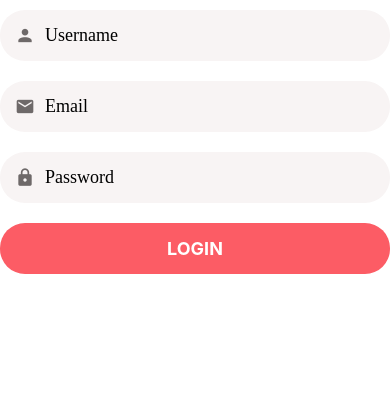
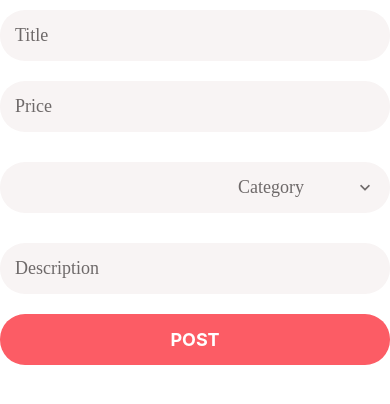
Before and after one commit to vazhab/DoneWithIt, a React Native app: screen / in a window 390 px wide. Shown: the top 404 px of the page. Built offline with nearby package versions, Linux system fonts and the light colour scheme.

Commit message:
Listing edit screen finished and other changes
- AppFormPicker added
- Updated placeholder color for AppTextInput

```diff
--- a/App.js
+++ b/App.js
@@ -15,10 +15,11 @@ import { Switch } from 'react-native';
 import AppPicker from './src/components/AppPicker';
 import LoginScreen from './src/screens/LoginScreen';
 import RegisterScreen from './src/screens/RegisterScreen'
+import ListingEditScreen from './src/screens/ListingEditScreen';
 
 
 export default function App() {
-  return <RegisterScreen />;
+  return <ListingEditScreen />;
 }
 
 const styles = StyleSheet.create({
--- a/src/components/AppPicker.js
+++ b/src/components/AppPicker.js
@@ -18,7 +18,7 @@ function AppPicker({ icon, items, onSelectItem, placeholder, selectedItem, ...ot
                 <View style={styles.container}>
                     {icon && <MaterialCommunityIcons name={icon} size={20} color={colors.medium} style={styles.icon} />}
                     <TextInput style={defaultStyles.text} {...otherProps} />
-                    <AppText style={styles.text}>{selectedItem ? selectedItem.label : placeholder}</AppText>
+                    {selectedItem ? <AppText style={styles.text}>{placeholder}</AppText> : <AppText style={styles.placeholder}>{placeholder}</AppText>}
                     <MaterialCommunityIcons name={'chevron-down'} size={20} color={colors.medium} />
                 </View>
             </TouchableWithoutFeedback>
@@ -59,6 +59,10 @@ const styles = StyleSheet.create({
     },
     text: {
         flex: 1,
+    },
+    placeholder: {
+        color: defaultStyles.colors.medium,
+        flex: 1,
     }
 })
 
--- a/src/components/AppTextInput.js
+++ b/src/components/AppTextInput.js
@@ -8,7 +8,7 @@ function AppTextInput({ icon, ...otherProps }) {
     return (
         <View style={styles.container}>
             {icon && <MaterialCommunityIcons name={icon} icon={'email'} size={20} color={colors.medium} style={styles.icon} />}
-            <TextInput style={defaultStyles.text} {...otherProps} />
+            <TextInput placeholderTextColor={defaultStyles.colors.medium} style={defaultStyles.text} {...otherProps} />
         </View>
     );
 }
--- /dev/null
+++ b/src/components/forms/AppFormPicker.js
@@ -0,0 +1,22 @@
+import { useFormikContext } from "formik";
+import React from "react";
+import AppPicker from "../AppPicker";
+import ErrorMessage from "./ErrorMessage";
+
+function AppFormPicker({ items, name, placeholder }) {
+    const { errors, setFieldValue, touched, values } = useFormikContext();
+    return (
+        <>
+            <AppPicker
+                items={items}
+                onSelectItem={(item) => setFieldValue(name, item)}
+                placeholder={placeholder}
+                selectedItem={values[name]}>
+            </AppPicker>
+            <ErrorMessage
+                error={errors[name]} visible={touched[name]} />
+        </>
+    );
+}
+
+export default AppFormPicker;
--- /dev/null
+++ b/src/screens/ListingEditScreen.js
@@ -0,0 +1,72 @@
+import React from "react";
+import { StyleSheet } from "react-native";
+import * as Yup from 'yup';
+import { AppForm, AppFormField, SubmitButton } from '../components/forms';
+import AppFormPicker from "../components/forms/AppFormPicker";
+import Screen from "../components/Screen";
+
+const validationSchema = Yup.object().shape({
+    title: Yup.string().required().min(1).label("Title"),
+    price: Yup.string().required().min(1).max(10000).label("Price"),
+    description: Yup.string().label("Desctiption"),
+    category: Yup.object().required().nullable().label("Category")
+});
+
+const categories = [
+    { label: "Furniture", value: 1 },
+    { label: "Clothing", value: 2 },
+    { label: "Camera", value: 3 },
+]
+
+function ListingEditScreen(props) {
+
+    return (
+        <Screen style={styles.container}>
+            <AppForm
+                initialValues={{ title: '', price: '', description: '', category: null }}
+                onSubmit={values => console.log(values)}
+                validationSchema={validationSchema}>
+                <AppFormField
+                    maxLength={255}
+                    name={"title"}
+                    placeholder="Title"
+                />
+                <AppFormField
+                    keyboardType="numeric"
+                    maxLength={8}
+                    name="price"
+                    placeholder="Price"
+                />
+                <AppFormPicker
+                    items={categories}
+                    name={"category"}
+                    placeholder={"Category"}
+                />
+                <AppFormField
+                    name={"description"}
+                    maxLength={255}
+                    multiLine
+                    numberOfLines={3}
+                    placeholder={"Description"}
+                />
+                <SubmitButton title="Post" />
+            </AppForm>
+        </Screen>
+    );
+}
+
+const styles = StyleSheet.create({
+    container: {
+        padding: 10,
+    },
+    logo: {
+        width: 80,
+        height: 80,
+        alignSelf: "center",
+        marginTop: 50,
+        marginBottom: 20,
+    }
+
+});
+
+export default ListingEditScreen;
--- a/src/screens/RegisterScreen.js
+++ b/src/screens/RegisterScreen.js
@@ -1,7 +1,7 @@
 import React from "react";
-import { Image, StyleSheet } from "react-native";
+import { StyleSheet } from "react-native";
 import * as Yup from 'yup';
-import { AppForm, AppFormField, SubmitButton } from '../components/forms'
+import { AppForm, AppFormField, SubmitButton } from '../components/forms';
 import Screen from "../components/Screen";
 
 const validationSchema = Yup.object().shape({
```
